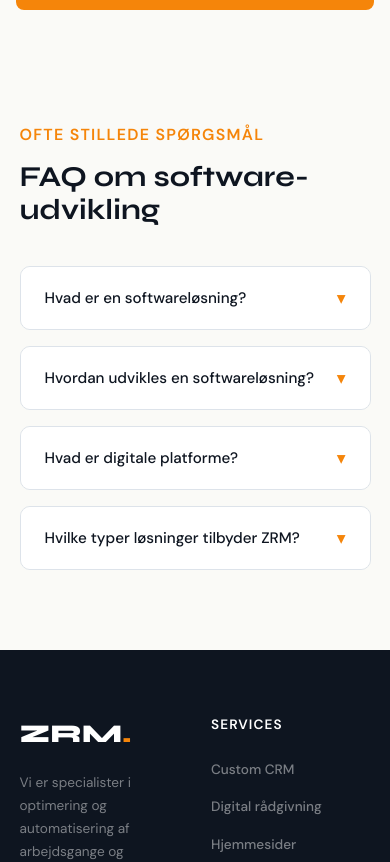
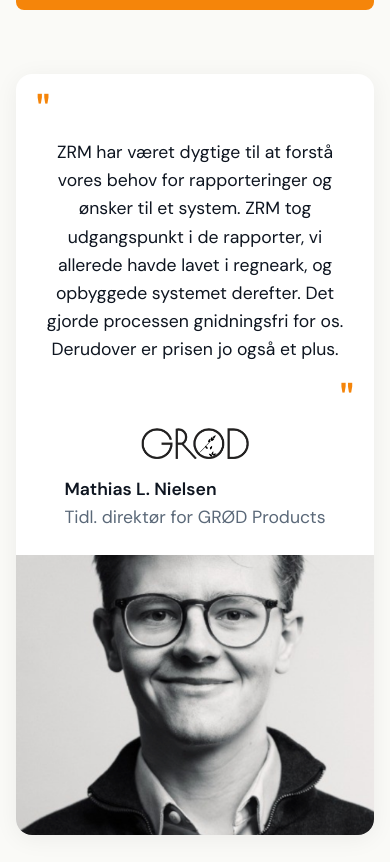
Before and after one commit to AlfredoFernandez98/ZRM-redesign, a React (Vite) app: page / in a window 390 px wide. Shown: the part 6214-7076 px from the top of the page. Built offline with nearby package versions, Linux system fonts and the light colour scheme.

Commit message:
feat: responsive navbar with scroll progress, swipeable timeline, and mobile optimization

```diff
--- /dev/null
+++ b/src/components/Testimonial/Testimonial.jsx
@@ -0,0 +1,34 @@
+import mathias from '../../assets/mathias.png'
+import grod from '../../assets/grod.png'
+import {
+  Section, Card, QuoteSection, QuoteMark,QuoteMarkEnd,
+  QuoteText, AuthorRow, AuthorLogo, AuthorInfo, ImageWrapper
+} from './Testimonial.styles'
+
+function Testimonial() {
+  return (
+    <Section>
+      <Card>
+        <QuoteSection>
+          <QuoteMark>"</QuoteMark>
+          <QuoteText>
+            ZRM har været dygtige til at forstå vores behov for rapporteringer og ønsker til et system. ZRM tog udgangspunkt i de rapporter, vi allerede havde lavet i regneark, og opbyggede systemet derefter. Det gjorde processen gnidningsfri for os. Derudover er prisen jo også et plus.
+          </QuoteText>
+          <QuoteMarkEnd>"</QuoteMarkEnd>
+          <AuthorRow>
+            <img src={grod} alt="GRØD" style={{ height: '40px', objectFit: 'contain' }} />
+            <AuthorInfo>
+              <strong>Mathias L. Nielsen</strong>
+              <span>Tidl. direktør for GRØD Products</span>
+            </AuthorInfo>
+          </AuthorRow>
+        </QuoteSection>
+        <ImageWrapper>
+          <img src={mathias} alt="Mathias L. Nielsen" />
+        </ImageWrapper>
+      </Card>
+    </Section>
+  )
+}
+
+export default Testimonial
--- /dev/null
+++ b/src/components/Testimonial/Testimonial.styles.js
@@ -0,0 +1,224 @@
+import styled from 'styled-components'
+
+export const Section = styled.section`
+  background: ${({ theme }) => {
+    return theme.colors.cream
+  }};
+  padding: 5rem 5%;
+
+  @media (max-width: ${({ theme }) => {
+    return theme.breakpoints.tablet
+  }}) {
+    padding: 3rem 5%;
+  }
+
+  @media (max-width: ${({ theme }) => {
+    return theme.breakpoints.mobile
+  }}) {
+    padding: 2rem 4%;
+  }
+`
+
+export const Card = styled.div`
+  background: ${({ theme }) => {
+    return theme.colors.white
+  }};
+  border-radius: 20px;
+  overflow: hidden;
+  max-width: 1300px;
+  margin: 0 auto;
+  box-shadow: 0 4px 24px rgba(0,0,0,0.06);
+
+  @media (max-width: ${({ theme }) => {
+    return theme.breakpoints.mobile
+  }}) {
+    border-radius: 16px;
+  }
+`
+
+export const QuoteSection = styled.div`
+  padding: 3rem;
+
+  @media (max-width: ${({ theme }) => {
+    return theme.breakpoints.tablet
+  }}) {
+    padding: 2rem 1.5rem;
+  }
+
+  @media (max-width: ${({ theme }) => {
+    return theme.breakpoints.mobile
+  }}) {
+    padding: 1.5rem 1.25rem;
+  }
+`
+
+export const QuoteMark = styled.span`
+  font-family: ${({ theme }) => {
+    return theme.fonts.heading
+  }};
+  font-size: 5rem;
+  color: ${({ theme }) => {
+    return theme.colors.orange
+  }};
+  line-height: 0.5;
+  display: block;
+  margin-bottom: 1.5rem;
+  opacity: 1;
+
+  @media (max-width: ${({ theme }) => {
+    return theme.breakpoints.tablet
+  }}) {
+    font-size: 4rem;
+    margin-bottom: 1rem;
+  }
+
+  @media (max-width: ${({ theme }) => {
+    return theme.breakpoints.mobile
+  }}) {
+    font-size: 3rem;
+  }
+`
+export const QuoteMarkEnd = styled.span`
+  font-family: ${({ theme }) => {
+    return theme.fonts.heading
+  }};
+  font-size: 5rem;
+  color: ${({ theme }) => {
+    return theme.colors.orange
+  }};
+  line-height: 0.5;
+  display: block;
+  text-align: right;
+  opacity: 1;
+  margin-top: 1rem;
+  margin-bottom: 1.5rem;
+
+  @media (max-width: ${({ theme }) => {
+    return theme.breakpoints.tablet
+  }}) {
+    font-size: 4rem;
+    margin-bottom: 1rem;
+  }
+
+  @media (max-width: ${({ theme }) => {
+    return theme.breakpoints.mobile
+  }}) {
+    font-size: 3rem;
+  }
+`
+export const QuoteText = styled.p`
+  font-size: 1.5rem;
+  color: ${({ theme }) => {
+    return theme.colors.dark
+  }};
+  line-height: 1.7;
+  font-style: italic;
+  font-weight: 400;
+  margin-bottom: 2rem;
+  text-align: center;
+
+  @media (max-width: ${({ theme }) => {
+    return theme.breakpoints.tablet
+  }}) {
+    font-size: 1.25rem;
+    margin-bottom: 1.5rem;
+  }
+
+  @media (max-width: ${({ theme }) => {
+    return theme.breakpoints.mobile
+  }}) {
+    font-size: 1.1rem;
+    line-height: 1.6;
+  }
+`
+
+export const AuthorRow = styled.div`
+  display: flex;
+  align-items: center;
+  gap: 1rem;
+  justify-content: center;
+  flex-wrap: wrap;
+
+  img {
+    @media (max-width: ${({ theme }) => {
+      return theme.breakpoints.mobile
+    }}) {
+      height: 32px !important;
+    }
+  }
+`
+
+export const AuthorLogo = styled.div`
+  font-family: ${({ theme }) => theme.fonts.heading};
+  font-size: 1.7rem;
+  font-weight: 800;
+  color: ${({ theme }) => theme.colors.dark};
+  letter-spacing: 2px;
+`
+
+export const AuthorInfo = styled.div`
+  strong {
+    display: block;
+    font-size: 1.5rem;
+    color: ${({ theme }) => {
+      return theme.colors.dark
+    }};
+    font-weight: 700;
+  }
+
+  span {
+    font-size: 1.5rem;
+    color: ${({ theme }) => {
+      return theme.colors.muted
+    }};
+    font-weight: 400;
+  }
+
+  @media (max-width: ${({ theme }) => {
+    return theme.breakpoints.tablet
+  }}) {
+    strong {
+      font-size: 1.25rem;
+    }
+    span {
+      font-size: 1.25rem;
+    }
+  }
+
+  @media (max-width: ${({ theme }) => {
+    return theme.breakpoints.mobile
+  }}) {
+    strong {
+      font-size: 1.1rem;
+    }
+    span {
+      font-size: 1.1rem;
+    }
+  }
+`
+
+export const ImageWrapper = styled.div`
+  width: 100%;
+  height: 430px;
+  overflow: hidden;
+
+  img {
+    width: 100%;
+    height: 100%;
+    object-fit: cover;
+    object-position: top;
+    display: block;
+  }
+
+  @media (max-width: ${({ theme }) => {
+    return theme.breakpoints.tablet
+  }}) {
+    height: 350px;
+  }
+
+  @media (max-width: ${({ theme }) => {
+    return theme.breakpoints.mobile
+  }}) {
+    height: 280px;
+  }
+`
--- /dev/null
+++ b/src/components/Testimonial/index.js
@@ -0,0 +1 @@
+export { default } from './Testimonial'
--- a/src/pages/Home.jsx
+++ b/src/pages/Home.jsx
@@ -7,6 +7,7 @@ import SoftwareInfo from '../components/SoftwareInfo/SoftwareInfo'
 import DigitalPlatform from '../components/Digital-platform/DigitalPlatform'
 import Timeline from '../components/Timeline'
 import SolutionsGrid from '../components/SolutionsGrid/SolutionsGrid'
+import Testimonial from '../components/Testimonial/Testimonial'
 
 import Footer from '../components/Footer/Footer'
 import FAQ from '../components/FAQ'
@@ -20,6 +21,8 @@ function Home() {
       <DigitalPlatform />
       <Timeline />
       <SolutionsGrid />
+      <Testimonial />
+
       <FAQ />
       <Footer />
 
```
Also changed, not shown: src/assets/grod.png (added).
